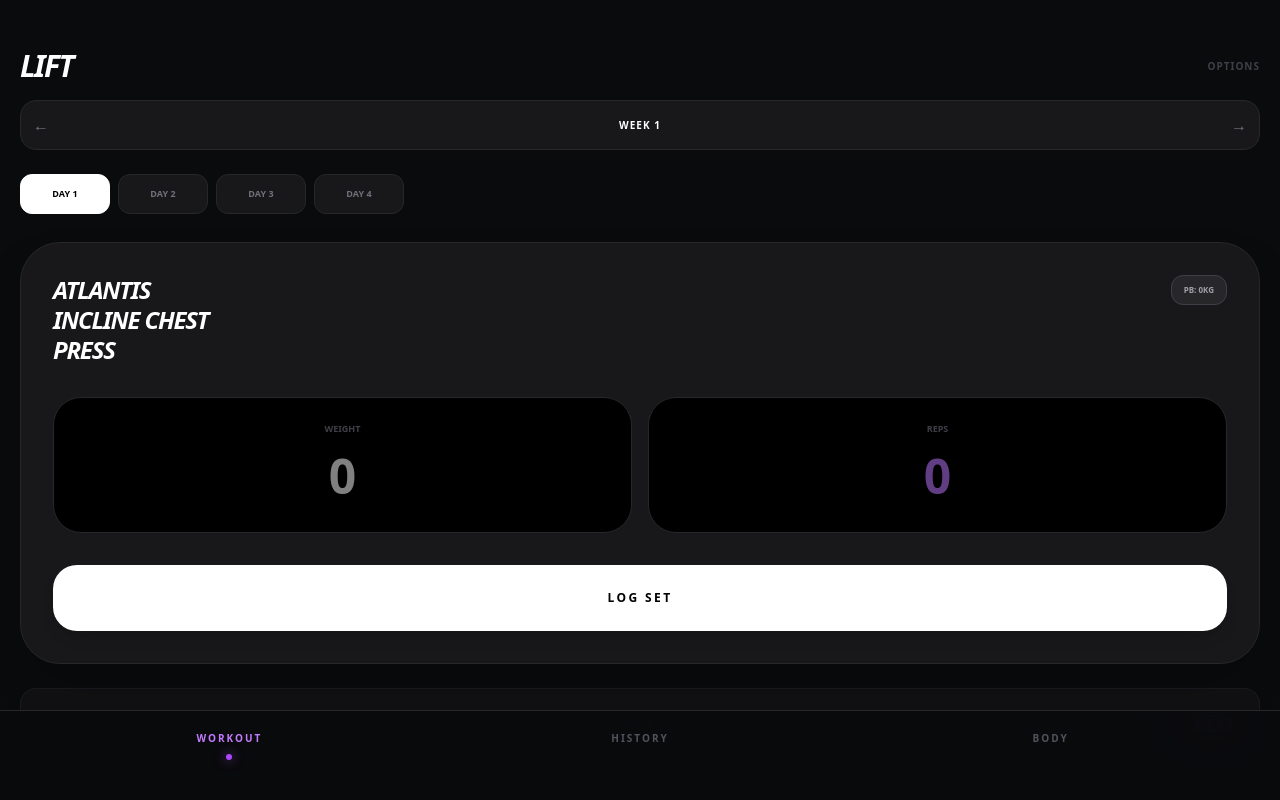
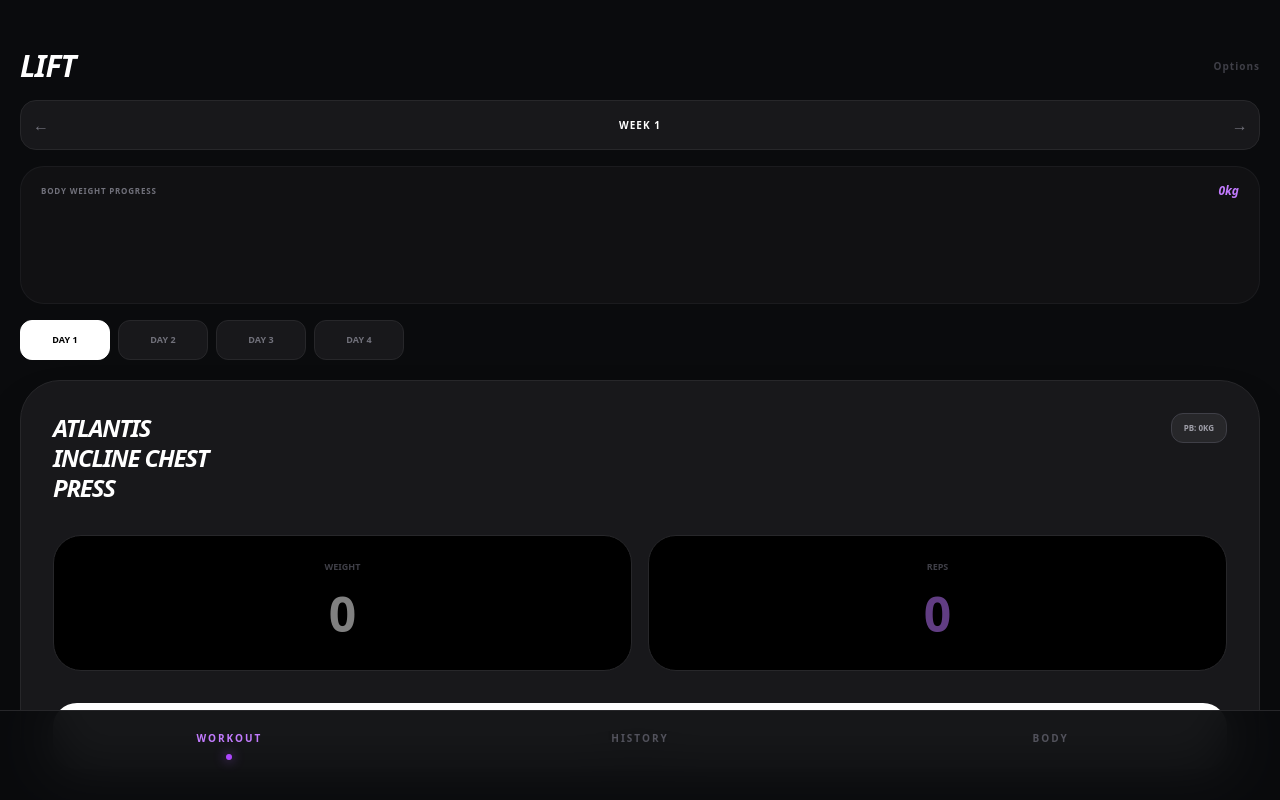
Before and after one commit to abdul75412/workout-app, a Next.js app: page / in a window 1280 px wide. Shown: the top 800 px of the page. Built offline with nearby package versions, Linux system fonts and the light colour scheme.

Commit message:
added progress graph to workout page and cleaned up baselines

```diff
--- a/app/page.tsx
+++ b/app/page.tsx
@@ -18,7 +18,6 @@ export default function WorkoutPage() {
   const [baselines, setBaselines] = useState<Record<string, number>>({});
   const [showBaselineInput, setShowBaselineInput] = useState(false);
   const [showConfetti, setShowConfetti] = useState(false);
-  const [noteInput, setNoteInput] = useState("");
   const [showOptions, setShowOptions] = useState(false);
 
   const currentPhase = workoutPlan.phase1;
@@ -26,7 +25,6 @@ export default function WorkoutPage() {
   const currentExercise = currentDay.exercises[exerciseIndex];
   const storageKey = `w${selectedWeek}-${currentExercise.name}`;
   const currentSets = allWorkoutData[storageKey] || [];
-  const exerciseNoteKey = `${storageKey}-note`;
 
   useEffect(() => {
     const savedData = localStorage.getItem("gym_session_cache");
@@ -58,18 +56,15 @@ export default function WorkoutPage() {
     if (!weight || !reps) return;
     const inputWeight = parseFloat(weight);
     const oldBest = baselines[currentExercise.name] || 0;
-
     if (inputWeight > oldBest && oldBest > 0) {
       setShowConfetti(true);
       setTimeout(() => setShowConfetti(false), 3000);
     }
-
     const newSets = [...currentSets, { weight, reps, id: Date.now() }];
     const updatedData = { ...allWorkoutData, [storageKey]: newSets };
     setAllWorkoutData(updatedData);
     localStorage.setItem("gym_session_cache", JSON.stringify(updatedData));
-    setWeight(""); setReps("");
-    setTimer(90);
+    setWeight(""); setReps(""); setTimer(90);
   };
 
   const logBodyWeight = () => {
@@ -83,7 +78,6 @@ export default function WorkoutPage() {
     setBodyWeightInput("");
   };
 
-  // WEIGHT PROGRESS LOGIC
   const weightStats = useMemo(() => {
     if (weightHistory.length === 0) return { current: 0, change: "0" };
     const current = weightHistory[weightHistory.length - 1].value;
@@ -92,12 +86,12 @@ export default function WorkoutPage() {
     return { current, change: parseFloat(diff) > 0 ? `+${diff}` : diff };
   }, [weightHistory]);
 
-  const padding = { top: 20, right: 20, bottom: 20, left: 35 };
-  const graphH = 180;
+  const padding = { top: 10, right: 10, bottom: 10, left: 25 };
+  const graphH = 100;
   const graphW = 350;
   const weightsArr = weightHistory.map(d => d.value);
-  const minW = weightsArr.length ? Math.min(...weightsArr) - 2 : 0;
-  const maxW = weightsArr.length ? Math.max(...weightsArr) + 2 : 10;
+  const minW = weightsArr.length ? Math.min(...weightsArr) - 1 : 0;
+  const maxW = weightsArr.length ? Math.max(...weightsArr) + 1 : 10;
   const getX = (i: number) => padding.left + (i * (graphW - padding.left - padding.right) / (weightHistory.length - 1 || 1));
   const getY = (v: number) => graphH - padding.bottom - ((v - minW) / (maxW - minW || 1) * (graphH - padding.top - padding.bottom));
   const linePath = weightHistory.length > 1 ? weightHistory.map((d, i) => `${i === 0 ? 'M' : 'L'} ${getX(i)} ${getY(d.value)}`).join(" ") : "";
@@ -106,21 +100,21 @@ export default function WorkoutPage() {
     <div className="max-w-[100vw] overflow-x-hidden min-h-screen bg-[#0a0b0d] text-white font-sans pb-44 px-5">
       {showConfetti && (
         <div className="fixed inset-0 z-[200] flex items-center justify-center bg-purple-600/20 backdrop-blur-md pointer-events-none">
-          <p className="text-5xl font-black italic text-amber-400 animate-bounce tracking-tighter">NEW PB! 🚀</p>
+          <p className="text-5xl font-black italic text-amber-400 animate-bounce tracking-tighter uppercase">New PB! 🚀</p>
         </div>
       )}
 
       {timer > 0 && (
         <div className="fixed top-0 left-0 right-0 bg-purple-600 z-[150] p-4 flex justify-between items-center border-b border-purple-400">
-          <span className="font-black italic text-sm tabular-nums tracking-tighter">REST: {Math.floor(timer / 60)}:{(timer % 60).toString().padStart(2, '0')}</span>
-          <button onClick={() => setTimer(0)} className="bg-white text-black px-4 py-1 rounded-lg text-[10px] font-black uppercase">SKIP</button>
+          <span className="font-black italic text-sm tabular-nums tracking-tighter uppercase">Rest: {Math.floor(timer / 60)}:{(timer % 60).toString().padStart(2, '0')}</span>
+          <button onClick={() => setTimer(0)} className="bg-white text-black px-4 py-1 rounded-lg text-[10px] font-black uppercase tracking-tighter">Skip</button>
         </div>
       )}
 
-      <header className="pt-12 mb-6 uppercase italic font-black">
+      <header className="pt-12 mb-4 uppercase italic font-black tracking-tighter">
         <div className="flex justify-between items-center mb-4">
-          <h1 className="text-3xl tracking-tighter">{view === 'weight' ? 'Body' : view}</h1>
-          <button onClick={() => setShowOptions(!showOptions)} className="text-zinc-700 text-[10px] tracking-widest not-italic">OPTIONS</button>
+          <h1 className="text-3xl">{view === 'weight' ? 'Body' : view}</h1>
+          <button onClick={() => setShowOptions(!showOptions)} className="text-zinc-700 text-[10px] not-italic tracking-widest">Options</button>
         </div>
         <div className="flex items-center justify-between bg-zinc-900 rounded-2xl p-1 border border-zinc-800 not-italic">
           <button onClick={() => setSelectedWeek(w => Math.max(1, w - 1))} className="p-2 text-zinc-500">←</button>
@@ -130,19 +124,33 @@ export default function WorkoutPage() {
       </header>
 
       {view === 'lift' && (
-        <div className="space-y-6">
+        <div className="space-y-4">
+          <div className="bg-zinc-900/50 rounded-3xl p-4 border border-zinc-800/50">
+            <div className="flex justify-between items-center mb-2 px-1">
+              <p className="text-[8px] font-black text-zinc-500 uppercase tracking-widest">Body Weight Progress</p>
+              <p className={`text-xs font-black italic ${parseFloat(weightStats.change) >= 0 ? 'text-purple-400' : 'text-red-400'}`}>{weightStats.change}kg</p>
+            </div>
+            <div className="h-[80px] w-full">
+              <svg width="100%" height="100%" viewBox={`0 0 ${graphW} ${graphH}`} preserveAspectRatio="none">
+                {weightHistory.length > 1 && <path d={linePath} fill="none" stroke="#a855f7" strokeWidth="3" strokeLinecap="round" />}
+                {weightHistory.map((d, i) => (<circle key={d.id} cx={getX(i)} cy={getY(d.value)} r="3" className="fill-purple-500 stroke-2 stroke-black" />))}
+              </svg>
+            </div>
+          </div>
+
           <div className="flex gap-2 overflow-x-auto no-scrollbar pb-1">
             {currentPhase.days.map((day, idx) => (
               <button key={idx} onClick={() => { setDayIndex(idx); setExerciseIndex(0); }} className={`min-w-[90px] py-3 rounded-xl font-black uppercase text-[9px] border transition-all ${dayIndex === idx ? "bg-white text-black border-white" : "bg-zinc-900 text-zinc-500 border-zinc-800"}`}>{day.label}</button>
             ))}
           </div>
-          <div className="bg-zinc-900 rounded-[40px] p-8 border border-zinc-800 shadow-2xl relative">
+
+          <div className="bg-zinc-900 rounded-[40px] p-8 border border-zinc-800 relative shadow-2xl">
             <div className="flex justify-between items-start mb-8">
               <h2 className="text-2xl font-black italic uppercase tracking-tighter leading-tight max-w-[180px]">{currentExercise.name}</h2>
               <button onClick={() => setShowBaselineInput(!showBaselineInput)} className="bg-zinc-800 px-3 py-2 rounded-xl text-[8px] font-black uppercase text-zinc-400 border border-zinc-700">PB: {baselines[currentExercise.name] || 0}kg</button>
             </div>
             {showBaselineInput && (
-              <div className="mb-6 flex gap-2 animate-in slide-in-from-top-2"><input type="number" value={weight} onChange={(e) => setWeight(e.target.value)} placeholder="0" className="flex-1 bg-black p-3 rounded-xl outline-none border border-zinc-800 font-black" /><button onClick={saveBaseline} className="bg-purple-500 px-4 rounded-xl font-black text-[10px] uppercase">Set</button></div>
+              <div className="mb-6 flex gap-2"><input type="number" value={weight} onChange={(e) => setWeight(e.target.value)} placeholder="0" className="flex-1 bg-black p-3 rounded-xl outline-none border border-zinc-800 font-black" /><button onClick={saveBaseline} className="bg-purple-500 px-4 rounded-xl font-black text-[10px] uppercase tracking-tighter">Set</button></div>
             )}
             <div className="grid grid-cols-2 gap-4 mb-8">
               <div className="bg-black rounded-[28px] p-6 border border-zinc-800 text-center"><p className="text-[9px] font-black uppercase text-zinc-700 mb-2">Weight</p><input type="number" value={weight} onChange={(e) => setWeight(e.target.value)} className="bg-transparent text-5xl font-black w-full text-center outline-none tabular-nums" placeholder="0" /></div>
@@ -150,10 +158,11 @@ export default function WorkoutPage() {
             </div>
             <button onClick={logSet} className="w-full bg-white text-black py-6 rounded-3xl font-black uppercase text-[12px] tracking-[0.2em] active:scale-95 shadow-lg">Log Set</button>
           </div>
+
           <div className="flex justify-between items-center bg-zinc-900/50 p-2 rounded-2xl border border-zinc-800/50 font-black">
-            <button onClick={() => setExerciseIndex(i => Math.max(0, i-1))} className="p-4 text-zinc-600 disabled:opacity-0" disabled={exerciseIndex === 0}>PREV</button>
+            <button onClick={() => setExerciseIndex(i => Math.max(0, i-1))} className="p-4 text-zinc-600 disabled:opacity-0" disabled={exerciseIndex === 0}>Prev</button>
             <span className="text-[10px] text-zinc-800 tracking-widest">{exerciseIndex + 1} / {currentDay.exercises.length}</span>
-            <button onClick={() => setExerciseIndex(i => Math.min(currentDay.exercises.length-1, i+1))} className="p-4 text-purple-500 disabled:opacity-0" disabled={exerciseIndex === currentDay.exercises.length-1}>NEXT</button>
+            <button onClick={() => setExerciseIndex(i => Math.min(currentDay.exercises.length-1, i+1))} className="p-4 text-purple-500 disabled:opacity-0" disabled={exerciseIndex === currentDay.exercises.length-1}>Next</button>
           </div>
         </div>
       )}
@@ -169,8 +178,8 @@ export default function WorkoutPage() {
             {currentPhase.days[historyDayIndex].exercises.map((ex, exIdx) => {
               const sets = allWorkoutData[`w${selectedWeek}-${ex.name}`] || [];
               return (
-                <div key={ex.name} onClick={() => { setDayIndex(historyDayIndex); setExerciseIndex(exIdx); setView('lift'); }} className="border-b border-zinc-800 py-5 last:border-0 active:bg-white/5 rounded-xl px-2">
-                  <p className="text-[10px] font-black uppercase text-zinc-600 mb-3 tracking-widest">{ex.name}</p>
+                <div key={ex.name} onClick={() => { setDayIndex(historyDayIndex); setExerciseIndex(exIdx); setView('lift'); }} className="border-b border-zinc-800 py-5 last:border-0 px-2">
+                  <p className="text-[10px] font-black uppercase text-zinc-600 mb-3 tracking-widest italic">{ex.name}</p>
                   <div className="flex flex-wrap gap-2">
                     {sets.map((s: any) => (<span key={s.id} className="bg-black/60 px-3 py-2 rounded-lg text-[10px] font-black italic border border-zinc-800">{s.weight}kg × {s.reps}</span>))}
                   </div>
@@ -185,7 +194,7 @@ export default function WorkoutPage() {
         <div className="space-y-6">
           <div className="bg-zinc-900 rounded-[40px] p-6 border border-zinc-800">
             <div className="mb-6 px-2">
-               <p className="text-[10px] font-black text-zinc-600 uppercase tracking-widest">Total Progress</p>
+               <p className="text-[10px] font-black text-zinc-600 uppercase tracking-widest italic">Body Progress</p>
                <p className={`text-3xl font-black italic ${parseFloat(weightStats.change) >= 0 ? 'text-purple-400' : 'text-red-400'}`}>{weightStats.change}kg</p>
             </div>
             <div className="h-[180px] w-full mb-8">
@@ -198,10 +207,10 @@ export default function WorkoutPage() {
               <input type="date" value={logDate} onChange={(e) => setLogDate(e.target.value)} className="bg-black p-4 rounded-2xl text-[10px] font-black uppercase border border-zinc-800 outline-none" />
               <input type="number" step="0.1" value={bodyWeightInput} onChange={(e) => setBodyWeightInput(e.target.value)} placeholder="0.0kg" className="bg-black p-4 rounded-2xl font-black text-xl border border-zinc-800 outline-none" />
             </div>
-            <button onClick={logBodyWeight} className="w-full bg-white text-black py-4 rounded-2xl font-black text-[11px] uppercase tracking-widest mb-8 shadow-lg">Log Weight</button>
-            <div className="space-y-2 max-h-[250px] overflow-y-auto no-scrollbar">
+            <button onClick={logBodyWeight} className="w-full bg-white text-black py-4 rounded-2xl font-black text-[11px] uppercase tracking-widest shadow-lg">Log Weight</button>
+            <div className="space-y-2 max-h-[250px] overflow-y-auto no-scrollbar mt-6">
               {weightHistory.slice().reverse().map(h => (
-                <div key={h.id} className="flex justify-between items-center bg-black/40 p-5 rounded-2xl border border-zinc-800/50 font-black"><span className="text-[10px] text-zinc-600 uppercase">{h.date}</span><div className="flex items-center gap-6"><span className="italic text-xl">{h.value}kg</span><button onClick={() => { const updated = weightHistory.filter(x => x.id !== h.id); setWeightHistory(updated); localStorage.setItem("body_weight_logs", JSON.stringify(updated)); }} className="text-red-500 bg-red-500/10 w-8 h-8 rounded-lg flex items-center justify-center">×</button></div></div>
+                <div key={h.id} className="flex justify-between items-center bg-black/40 p-5 rounded-2xl border border-zinc-800/50 font-black"><span className="text-[10px] text-zinc-600 uppercase italic">{h.date}</span><div className="flex items-center gap-6"><span className="italic text-xl">{h.value}kg</span><button onClick={() => { const updated = weightHistory.filter(x => x.id !== h.id); setWeightHistory(updated); localStorage.setItem("body_weight_logs", JSON.stringify(updated)); }} className="text-red-500 bg-red-500/10 w-8 h-8 rounded-lg flex items-center justify-center">×</button></div></div>
               ))}
             </div>
           </div>
```
